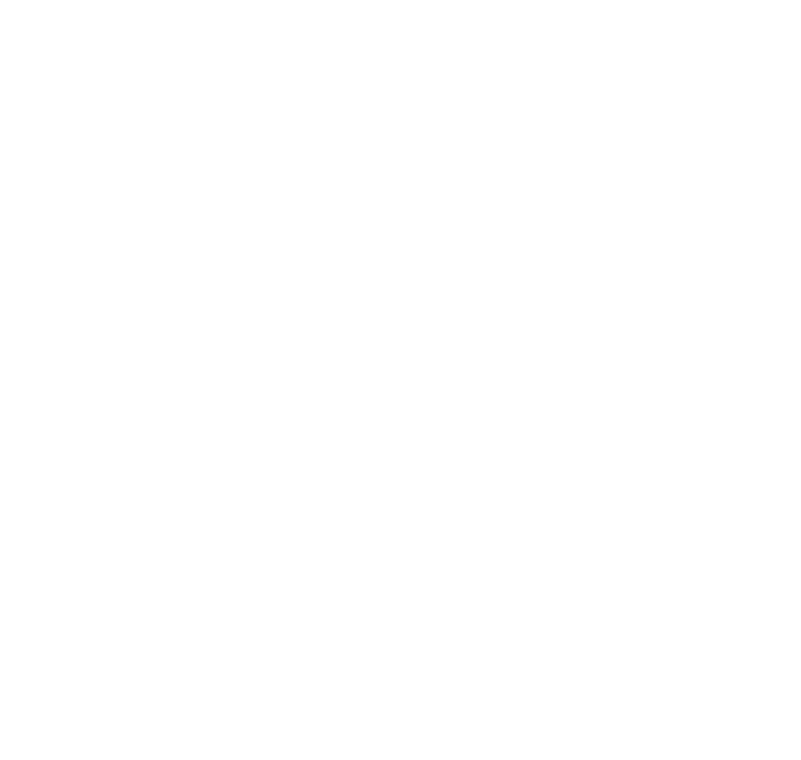
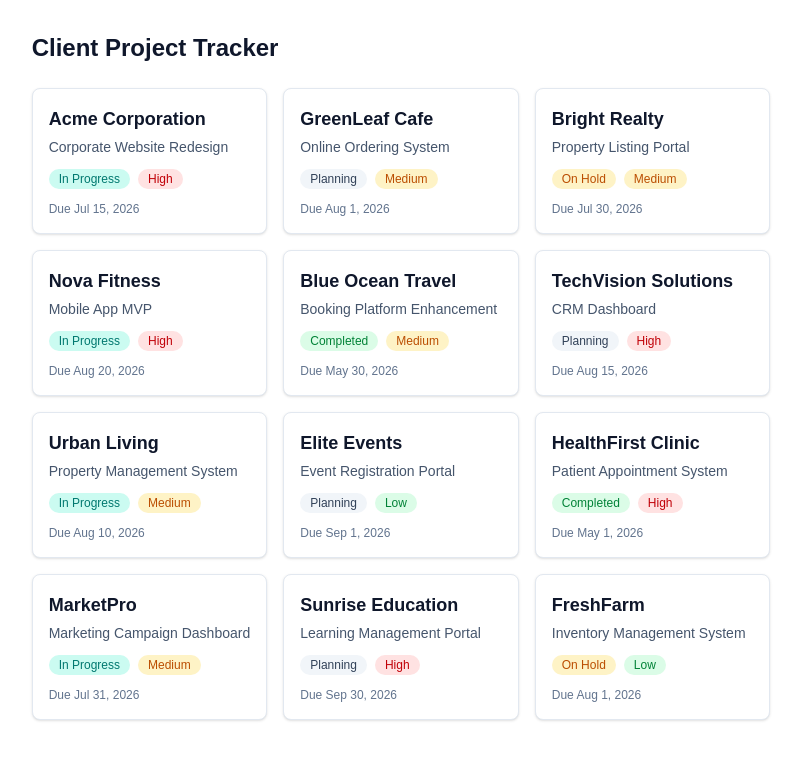
Before and after one commit to charlesalo/client-project-tracker, a Next.js app: page / in a window 1280 px wide. Shown: the top 760 px of the page, without its empty margins (239-1040 px from the left). Built offline with nearby package versions, Linux system fonts and the light colour scheme.

Commit message:
feat: static project list with status and priority badges

```diff
--- a/app/page.js
+++ b/app/page.js
@@ -1,4 +1,20 @@
-// TODO: main tracker view
+"use client";
+
+import { useState } from "react";
+import ProjectList from "@/components/ProjectList";
+import seedData from "@/data/test_data.json";
+
 export default function Home() {
-  return null;
+  const [projects] = useState(seedData);
+
+  return (
+    <main className="mx-auto max-w-6xl px-4 py-8">
+      <h1 className="text-2xl font-semibold text-slate-900">
+        Client Project Tracker
+      </h1>
+      <div className="mt-6">
+        <ProjectList projects={projects} />
+      </div>
+    </main>
+  );
 }
--- a/components/PriorityBadge.js
+++ b/components/PriorityBadge.js
@@ -0,0 +1,17 @@
+const PRIORITY_STYLES = {
+  Low: "bg-green-100 text-green-700",
+  Medium: "bg-amber-100 text-amber-700",
+  High: "bg-red-100 text-red-700",
+};
+
+export default function PriorityBadge({ priority }) {
+  const styles = PRIORITY_STYLES[priority] || "bg-slate-100 text-slate-700";
+
+  return (
+    <span
+      className={`inline-flex items-center rounded-full px-2.5 py-0.5 text-xs font-medium ${styles}`}
+    >
+      {priority}
+    </span>
+  );
+}
--- a/components/ProjectCard.js
+++ b/components/ProjectCard.js
@@ -0,0 +1,27 @@
+import StatusBadge from "./StatusBadge";
+import PriorityBadge from "./PriorityBadge";
+
+function formatDate(isoDate) {
+  const [year, month, day] = isoDate.split("-").map(Number);
+  return new Date(year, month - 1, day).toLocaleDateString("en-US", {
+    year: "numeric",
+    month: "short",
+    day: "numeric",
+  });
+}
+
+export default function ProjectCard({ project }) {
+  return (
+    <div className="rounded-lg border border-slate-200 bg-white p-4 shadow-sm">
+      <p className="text-lg font-bold text-slate-900">{project.clientName}</p>
+      <p className="mt-1 text-sm text-slate-600">{project.projectName}</p>
+      <div className="mt-3 flex flex-wrap items-center gap-2">
+        <StatusBadge status={project.status} />
+        <PriorityBadge priority={project.priority} />
+      </div>
+      <p className="mt-3 text-xs text-slate-500">
+        Due {formatDate(project.dueDate)}
+      </p>
+    </div>
+  );
+}
--- a/components/ProjectList.js
+++ b/components/ProjectList.js
@@ -0,0 +1,11 @@
+import ProjectCard from "./ProjectCard";
+
+export default function ProjectList({ projects }) {
+  return (
+    <div className="grid grid-cols-1 gap-4 sm:grid-cols-2 lg:grid-cols-3">
+      {projects.map((project) => (
+        <ProjectCard key={project.id} project={project} />
+      ))}
+    </div>
+  );
+}
--- a/components/StatusBadge.js
+++ b/components/StatusBadge.js
@@ -0,0 +1,18 @@
+const STATUS_STYLES = {
+  Planning: "bg-slate-100 text-slate-700",
+  "In Progress": "bg-teal-100 text-teal-700",
+  "On Hold": "bg-amber-100 text-amber-700",
+  Completed: "bg-green-100 text-green-700",
+};
+
+export default function StatusBadge({ status }) {
+  const styles = STATUS_STYLES[status] || "bg-slate-100 text-slate-700";
+
+  return (
+    <span
+      className={`inline-flex items-center rounded-full px-2.5 py-0.5 text-xs font-medium ${styles}`}
+    >
+      {status}
+    </span>
+  );
+}
```
